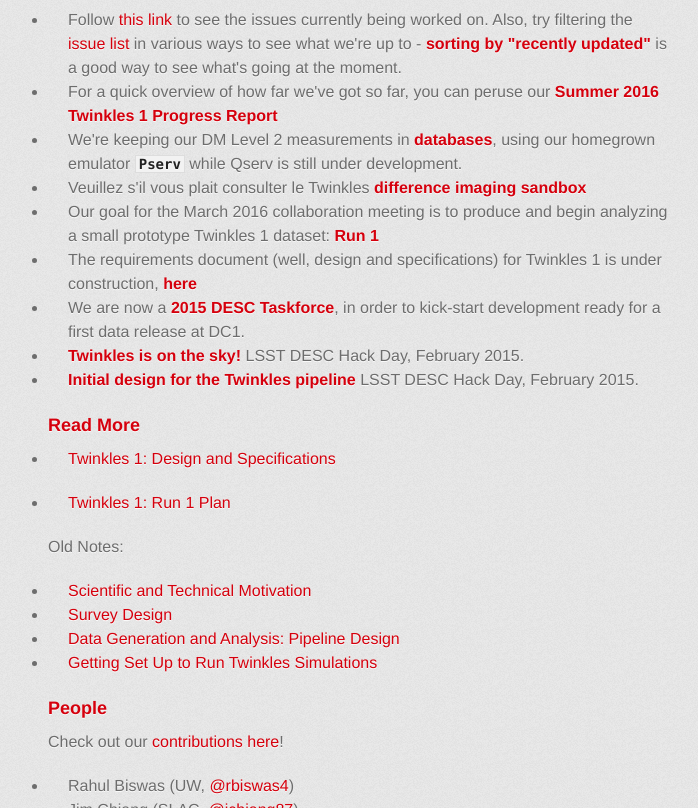
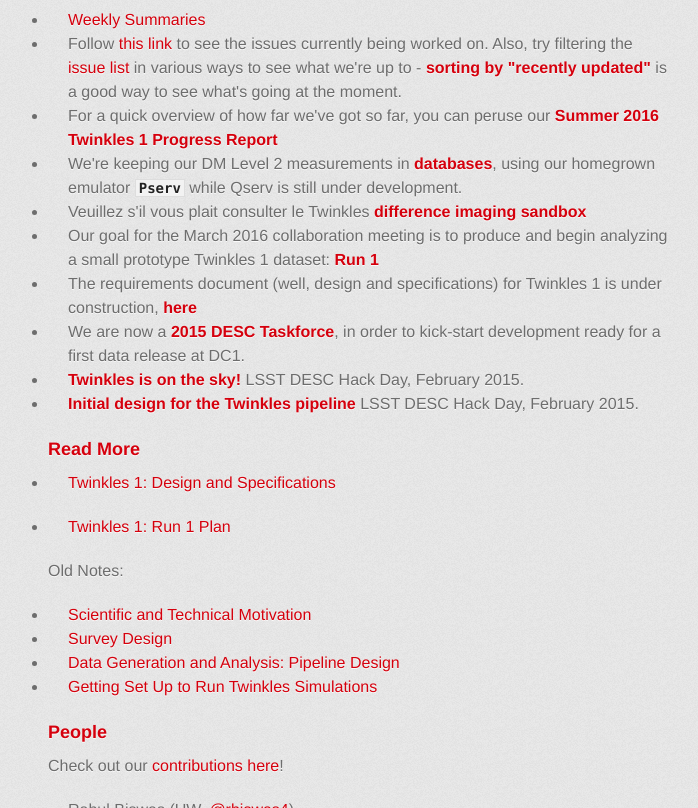
Before and after one commit to LSSTDESC/Twinkles, a plain HTML site: page index.html in a window 1280 px wide. Shown: the part 1653-2461 px from the top of the page, without its empty margins (282-980 px from the left). Drawn offline with Linux system fonts and the light colour scheme; a web font is replaced by a local one.

Commit message:
add weekly link

```diff
--- a/index.html
+++ b/index.html
@@ -49,6 +49,7 @@
 <p><a href="https://travis-ci.org/DarkEnergyScienceCollaboration/Twinkles"><img src="https://travis-ci.org/DarkEnergyScienceCollaboration/Twinkles.svg?branch=master" alt="Build Status"></a> <a href="https://coveralls.io/github/DarkEnergyScienceCollaboration/Twinkles?branch=master"><img src="https://coveralls.io/repos/github/DarkEnergyScienceCollaboration/Twinkles/badge.svg?branch=master" alt="Coverage Status"></a></p>
 
 <ul>
+<li><a href="weekly/index.html">Weekly Summaries</a></li>
 <li>Follow <a href="https://github.com/DarkEnergyScienceCollaboration/Twinkles/labels/In%20Progress">this link</a> to see the issues currently being worked on. Also, try filtering the <a href="https://github.com/DarkEnergyScienceCollaboration/Twinkles">issue list</a> in various ways to see what we're up to - <strong><a href="https://github.com/DarkEnergyScienceCollaboration/Twinkles/issues?q=is%3Aissue+is%3Aopen+sort%3Aupdated-desc">sorting by "recently updated"</a></strong> is a good way to see what's going at the moment. </li>
 <li>For a quick overview of how far we've got so far, you can peruse our <strong><a href="https://github.com/DarkEnergyScienceCollaboration/Twinkles/blob/master/doc/Summary_2016Q2.md">Summer 2016 Twinkles 1 Progress Report</a></strong>
 </li>
```
